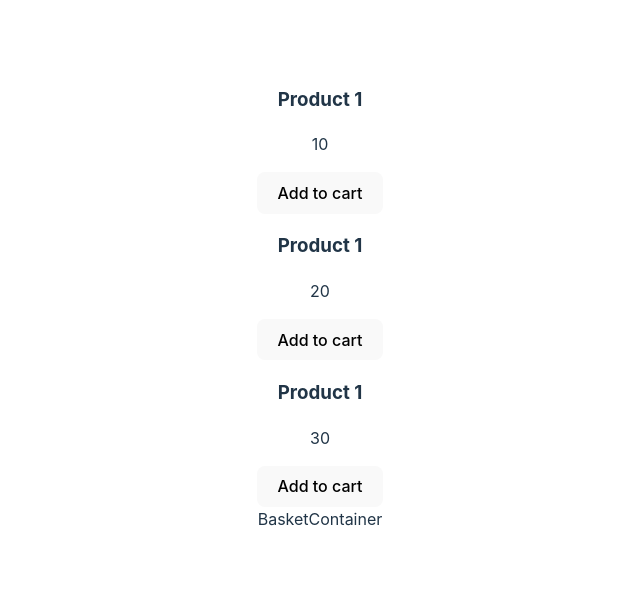
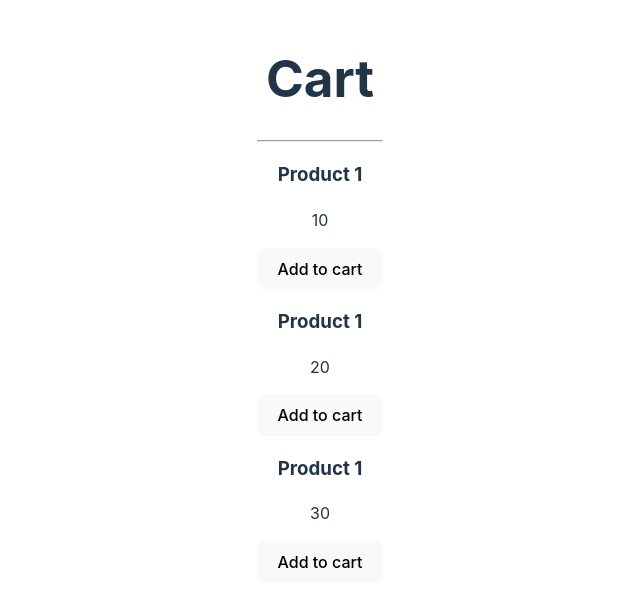
Before and after one commit to djsmacker01/Shopping-Cart, a React (Vite) app in the folder shopping-cart/: page / in a window 1280 px wide. Shown: the part 101-708 px from the top of the page, without its empty margins (320-960 px from the left). Built offline with nearby package versions, Linux system fonts and the light colour scheme.

Commit message:
Commit BasketContainer Components

```diff
--- a/shopping-cart/src/App.jsx
+++ b/shopping-cart/src/App.jsx
@@ -1,44 +1,39 @@
-import { useState } from 'react'
-import reactLogo from './assets/react.svg'
-import viteLogo from '/vite.svg'
-import ProductList from './Components/ProductList'
-import BasketContainer from './Components/BasketContainer'
-import './App.css'
+import { useState } from "react";
+import reactLogo from "./assets/react.svg";
+import viteLogo from "/vite.svg";
+import ProductList from "./Components/ProductList";
+import BasketContainer from "./Components/BasketContainer";
+import "./App.css";
 
 function App() {
-
   const products = [
-    {id:1, name: 'Product 1', price: 10},
-    {id:2, name: 'Product 1', price: 20},
-    {id:3, name: 'Product 1', price: 30},
-
+    { id: 1, name: "Product 1", price: 10 },
+    { id: 2, name: "Product 1", price: 20 },
+    { id: 3, name: "Product 1", price: 30 },
   ];
 
   // const [resourceType, setResourceType]= useState('user')
 
-  const [Basket, setBasket] = useState([])
+  const [Basket, setBasket] = useState([]);
 
-  const addItems = (item)=>{
-    setBasket((prevBasket) =>[...prevBasket, item])
-  }
+  const addItems = (item) => {
+    setBasket((prevBasket) => [...prevBasket, item]);
+  };
 
   return (
     <>
+      <BasketContainer basket={Basket} />
+      <hr />
+      <ProductList products={products} addToBasket={(item) => addItems(item)} />
 
-    <ProductList products={products} addToBasket={(item)=> addItems(item)} />
-    <BasketContainer/>
-
-     {/* <div>
+      {/* <div>
     <Button onClick={()=> setResourceType('Posts')}>Posts</Button>
     <Button onClick={()=> setResourceType('users')}>Users</Button>
     <Button onClick={()=> setResourceType('comments')}>Comments</Button>
     <h3>{resourceType} </h3>
     </div> */}
-
-
     </>
-
-  )
+  );
 }
 
-export default App
+export default App;
--- a/shopping-cart/src/Components/BasketContainer.jsx
+++ b/shopping-cart/src/Components/BasketContainer.jsx
@@ -1,7 +1,17 @@
 import React from 'react'
 
-export default function BasketContainer() {
+export default function BasketContainer({basket}) {
   return (
-    <div>BasketContainer</div>
+    <div>
+      <h1>Cart</h1>
+      {
+        basket.map((item) => (
+          <div key={item.id}>
+            <p>{item.name}</p>
+            <p>{item.price }</p>
+          </div>
+        ))
+      }
+    </div>
   )
 }
```
